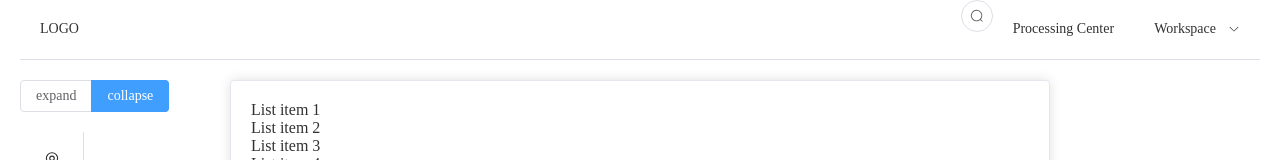
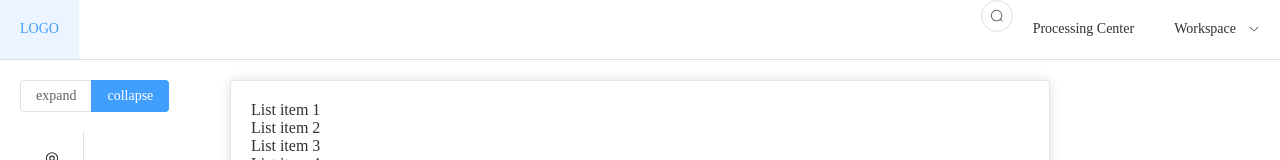
Before and after one commit to kukudely/myblog-vue, a Vue app: page / in a window 1280 px wide. Shown: the top 160 px of the page. Built offline with nearby package versions, Linux system fonts and the light colour scheme.

Commit message:
修改样式

```diff
--- a/src/style.css
+++ b/src/style.css
@@ -69,12 +69,12 @@ button:focus-visible {
   padding: 2em;
 }
 
-/* #app {
+#app {
   max-width: 1280px;
   margin: 0 auto;
   padding: 2rem;
   text-align: center;
-} */
+}
 
 @media (prefers-color-scheme: light) {
   :root {
--- a/src/views/Home.vue
+++ b/src/views/Home.vue
@@ -35,6 +35,6 @@ export default {
 </script>
 <style>
 .el-header{
-    padding: 0;
+    padding: 0 !important;
 }
 </style>
```
